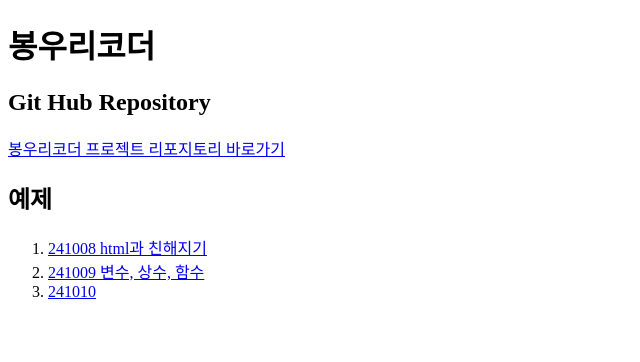
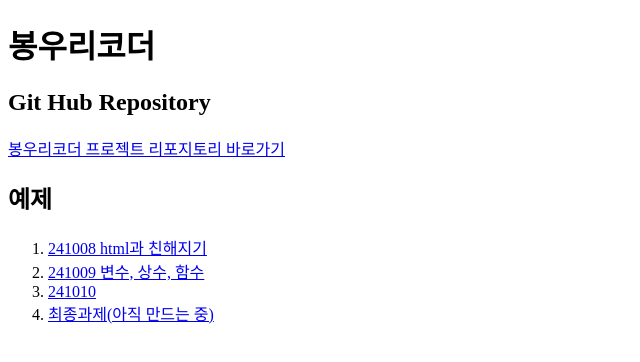
Before and after one commit to freebird920/bong-vite-react-example, a React (Vite) app: page / in a window 1280 px wide. Shown: the top 362 px of the page, without its empty margins (0-640 px from the left). Built offline with nearby package versions, Linux system fonts and the light colour scheme.

Commit message:
최종과제 링크 추가: 페이지에 최종과제 링크 추가

```diff
--- a/src/app/page.tsx
+++ b/src/app/page.tsx
@@ -21,6 +21,9 @@
         <li>
           <a href="/241010">241010</a>
         </li>
+        <li>
+          <a href="/final">최종과제(아직 만드는 중)</a>
+        </li>
       </ol>
     </>
   );
```
